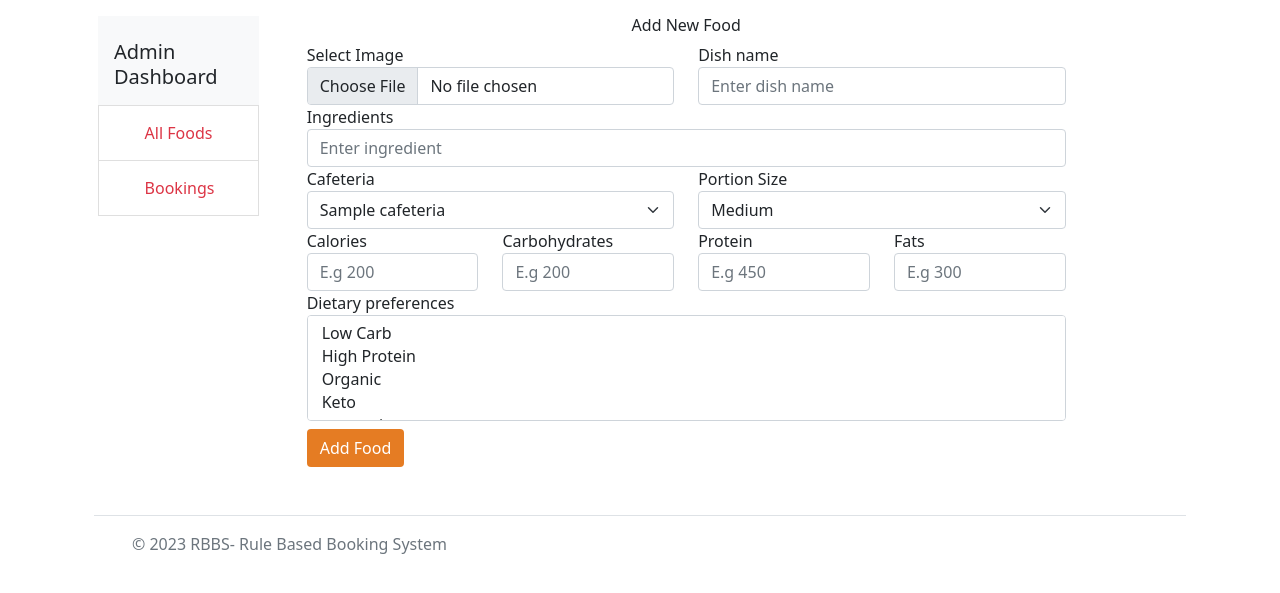
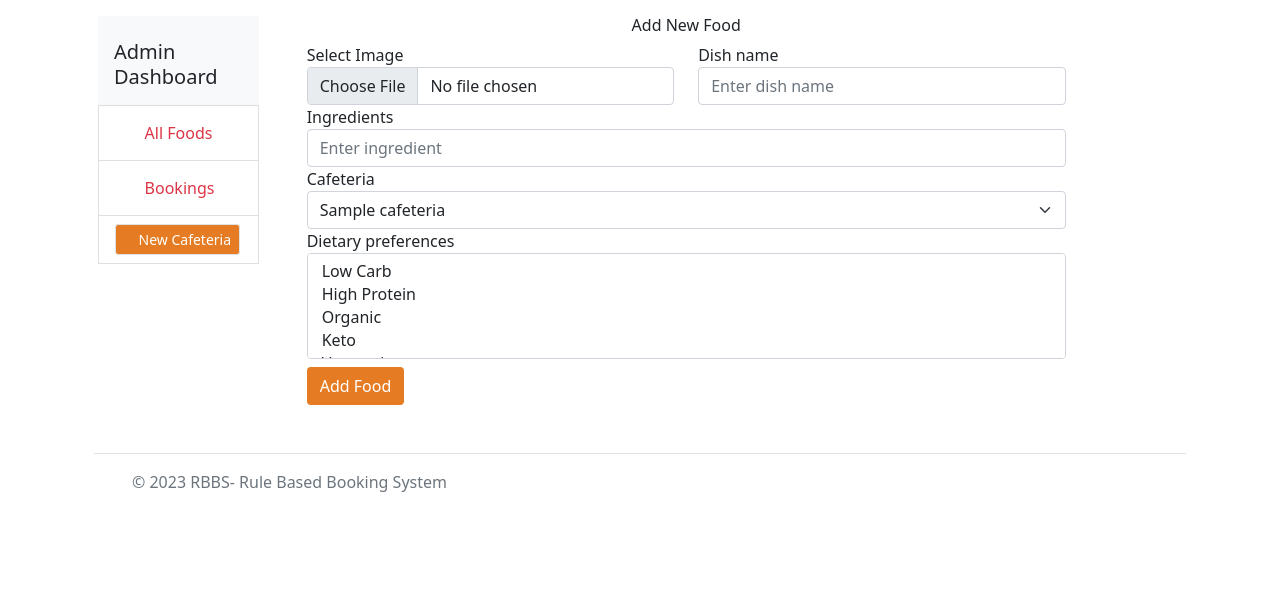
Before and after one commit to Saneeitas/rule-based-booking-system, a PHP site: page /admin/dashboard.php in a window 1280 px wide. Shown: the part 63-656 px from the top of the page. Run offline with PHP 8.4, Linux system fonts and the light colour scheme; the visitor is signed in with stand-in values (Sample User, id 1); tables that the repository leaves empty hold one stand-in row (values such as "Sample post"); some libraries are stand-ins or nearby versions; some web fonts are replaced.

Commit message:
refactoring

```diff
--- a/admin/dashboard.php
+++ b/admin/dashboard.php
@@ -41,6 +41,9 @@ require "inc/header.php"; ?>
                         <li  class="list-group-item">
                             <a href="bookings.php" class="btn text-danger">
                                 <i class="fas fa-boxes" style="color:#E57C23;"></i> Bookings</a>
+                        </li  class="list-group-item">
+                        <li  class="list-group-item">
+                        <a href="javascript:;" class="btn border btn-sm text-white" style="background-color:#E57C23;" data-bs-toggle="modal" data-bs-target="#exampleModal"><i class="fas fa-plus" ></i> New Cafeteria</a>
                         </li  class="list-group-item">
                         </div>
                     </ul>
@@ -90,7 +93,7 @@ require "inc/header.php"; ?>
                             </div>
                         </div>
                         <div class="row">
-                            <div class="col-6">
+                            <div class="col">
                                 <div class="form-group">
                                     <label for="">Cafeteria</label>
                                     <select name="cafeteria_id" class="form-select" id="">
@@ -108,42 +111,7 @@ require "inc/header.php"; ?>
                                     </select>
                                 </div>
                             </div>
-                            <div class="col-6">
-                                <div class="form-group">
-                                    <label for="">Portion Size</label>
-                                    <select name="portion_size" class="form-select" id="">
-                                            <option value="Medium">Medium</option>
-                                            <option value="Medium">Large</option>
-                                            <option value="Medium">Small</option>
-                                    </select>
-                                </div>
-                            </div>
-                        </div>
-                        <div class="row">
-                            <div class="col-3">
-                                <div class="form-group">
-                                    <label for="">Calories</label>
-                                    <input type="text" name="calories" placeholder="E.g 200" class="form-control" id="" required>
-                                </div>
-                            </div>
-                            <div class="col-3">
-                                <div class="form-group">
-                                    <label for="">Carbohydrates</label>
-                                    <input type="text" name="carbohydrates" placeholder="E.g 200" class="form-control" id="" required>
-                                </div>
-                            </div>
-                            <div class="col-3">
-                                <div class="form-group">
-                                    <label for="">Protein</label>
-                                    <input type="text" name="protein" placeholder="E.g 450" class="form-control" id="" required>
-                                </div>
-                            </div>
-                            <div class="col-3">
-                                <div class="form-group">
-                                    <label for="">Fats</label>
-                                    <input type="text" name="fats" placeholder="E.g 300" class="form-control" id="" required>
-                                </div>
-                            </div>
+
                         </div>
                         <div class="form-group">
                             <label for="">Dietary preferences</label>
@@ -153,8 +121,11 @@ require "inc/header.php"; ?>
                                 <option value="high-protein">High Protein</option>
                                 <option value="organic">Organic</option>
                                 <option value="keto">Keto</option>
-                                <option value="vegetarian">vegetarian</option>
-                                <option value="vegan">vegan</option>
+                                <option value="vegetarian">Vegetarian</option>
+                                <option value="vegan">Vegan</option>
+                                <option value="Gluten-free">Gluten-free</option>
+                                <option value="halal">Halal</option>
+                                <option value="Diary-free">Diary-free</option>
                                 <!-- Add more dietary preferences as needed -->
                             </select>
                           </div>
@@ -167,6 +138,39 @@ require "inc/header.php"; ?>
             </div>
         </div>
     </div>
+
+<!-- Modal -->
+<div class="modal fade" id="exampleModal" tabindex="-1" aria-labelledby="exampleModalLabel" aria-hidden="true">
+  <div class="modal-dialog">
+    <div class="modal-content">
+      <div class="modal-header">
+        <h5 class="modal-title" id="exampleModalLabel">New Cafeteria</h5>
+        <button type="button" class="btn-close" data-bs-dismiss="modal" aria-label="Close"></button>
+      </div>
+      <div class="modal-body">
+          <form action="" method="post">
+              <label for="">Name</label>
+              <div class="form-group">
+                  <input type="text" class="form-control" name="name" placeholder="Enter cafeteria name" id="" required>
+              </div>
+              <label for="">Location</label>
+              <div class="form-group">
+                  <input type="text" class="form-control" name="location" placeholder="Enter cafeteria location" id="" required>
+              </div>
+              <label for="">Contact Phone</label>
+              <input type="text" class="form-control" name="contact_phone" placeholder="Enter contact" id="" required>
+              <div class="my-3">
+                  <button type="submit" class="btn" style="background-color:#E57C23;" name="add_cafeteria"><i class="fas fa-plus text-light"></i></button>
+              </div>
+          </form>
+      </div>
+      <div class="modal-footer">
+        <button type="button" class="btn text-white" style="background-color: #E57C23"  data-bs-dismiss="modal">Close</button>
+      </div>
+    </div>
+  </div>
+</div>
+
     <?php
     //footer content
     require './pages/footer-home.php';
--- a/admin/inc/process.php
+++ b/admin/inc/process.php
@@ -73,19 +73,14 @@ if (isset($_POST["add_food"])) {
         $cafeteria_id = $_POST["cafeteria_id"];
         $dish_name = $_POST["name"];
         $ingredients = $_POST["ingredients"];
-        $portion_size = $_POST["portion_size"];
-        $calories = $_POST["calories"];
-        $carbohydrates = $_POST["carbohydrates"];
-        $protein = $_POST["protein"];
         $dietary_tags = implode(",", $_POST["dietary_tags"]);
-        $fats = $_POST["fats"];
         $image = $url;
 
         // Create a prepared statement
-        $stmt = $connection->prepare("INSERT INTO menu_items (cafeteria_id, dish_name, ingredients, portion_size, calories, carbohydrates, protein, fats, dietary_tags, image_url) VALUES (?, ?, ?, ?, ?, ?, ?, ?, ?, ?)");
+        $stmt = $connection->prepare("INSERT INTO menu_items (cafeteria_id, dish_name, ingredients, dietary_tags, image_url) VALUES (?, ?, ?, ?, ?)");
 
         // Bind parameters
-        $stmt->bind_param("isssssssss", $cafeteria_id, $dish_name, $ingredients, $portion_size, $calories, $carbohydrates, $protein, $fats, $dietary_tags, $image);
+        $stmt->bind_param("issss", $cafeteria_id, $dish_name, $ingredients, $dietary_tags, $image);
 
         if ($stmt->execute()) {
             // Success message
@@ -120,11 +115,6 @@ if (isset($_POST["update_food"])) {
     $name = $_POST["name"];
     $ingredients = $_POST["ingredients"];
     $cafeteria_id = $_POST["cafeteria_id"];
-    $portion_size = $_POST["portion_size"];
-    $calories = $_POST["calories"];
-    $carbohydrates = $_POST["carbohydrates"];
-    $protein = $_POST["protein"];
-    $fats = $_POST["fats"];
 
     // Check if dietary_tags is set and not empty, then implode it; otherwise, set it to an empty string
     $dietary_tags = !empty($_POST["dietary_tags"]) ? implode(",", $_POST["dietary_tags"]) : "";
@@ -133,12 +123,7 @@ if (isset($_POST["update_food"])) {
     $sql = "UPDATE menu_items
             SET dish_name = '$name',
                 ingredients = '$ingredients',
-                cafeteria_id = '$cafeteria_id',
-                portion_size = '$portion_size',
-                calories = '$calories',
-                carbohydrates = '$carbohydrates',
-                protein = '$protein',
-                fats = '$fats'";
+                cafeteria_id = '$cafeteria_id'";
 
     // If dietary_tags is not empty, update the dietary_tags column
     if (!empty($dietary_tags)) {
@@ -190,3 +175,21 @@ if (isset($_GET["approve_booking"]) && !empty($_GET["approve_booking"])) {
         $error = "Unable to approved Recipe";
     }
 }
+
+
+if (isset($_POST["add_cafeteria"])) {
+
+    $name = $_POST["name"];
+    $location = $_POST["location"];
+    $contact_phone = $_POST["contact_phone"];
+    //sql
+    $sql = "INSERT INTO cafeterias(name,location,contact_phone) VALUES ('$name','$location','$contact_phone')";
+    $query = mysqli_query($connection, $sql);
+    if ($query) {
+        //success message
+        $success = "Booking Succeefully";
+    } else {
+        $error = "Booking not successfully";
+    }
+
+}
--- a/booking.php
+++ b/booking.php
@@ -85,7 +85,7 @@ require "inc/header.php"; ?>
                     </div>
                     <div class="col-4">
                         <div class="text-center">
-                            <img style="width:250px; height:250px;" src="<?php echo $result["image_url"] ?>" alt="">
+                            <img style="width:250px; height:250px;" src="admin/<?php echo $result["image_url"] ?>" alt="">
                         </div>
 
                     </div>
--- a/dashboard.php
+++ b/dashboard.php
@@ -90,7 +90,7 @@ require "inc/header.php"; ?>
                             echo "<td>" . $result2["dish_name"] . "</td>";
                             ?>
                             <td scope="row">
-                                <img height="50" src="<?php echo $result2["image_url"]; ?>" alt=""
+                                <img height="50" src="admin/<?php echo $result2["image_url"]; ?>" alt=""
                                      style="width:50px; height:50px; object-fit:cover; object-position:center;">
                             </td>
                             <td><?php echo date("h:i a", strtotime($result["booking_time"])); ?></td>
--- a/menu.php
+++ b/menu.php
@@ -58,11 +58,10 @@ require "inc/header.php"; ?>
                     echo '<div class="card-body">';
                     echo '<h5 class="card-title">' . $row['dish_name'] . '</h5>';
                     echo '<p class="card-text">' . $row['ingredients'] . '</p>';
-                    echo '<p class="card-text"> Calories: ' . $row['calories']. ', Carbohydrates: ' . $row['carbohydrates']. ', Protein: '.$row['protein']. ', Fats: '.$row['fats'].'</p>';
                     echo '<p class="card-text">Dietary: ' . $row['dietary_tags'] . '</p>';
 
                     // Add a "Book Now" button with a link to a booking page
-                    echo '<a href="booking.php?menu_item_id=' . $row['menu_item_id'] . '" class="btn btn-primary">Book Now</a>';
+                    echo '<a href="booking.php?menu_item_id=' . $row['menu_item_id'] . '" class="btn text-white" style="background-color:#E57C23" >Book Now</a>';
 
                     echo '</div>';
                     echo '</div>';
```
Also changed, not shown: admin/edit-food.php (+6 -40 lines), admin/food.php (+0 -10 lines), inc/process.php (+3 -40 lines), index.php (+39 -22 lines), register.php (+3 -8 lines), admin/uploads/d1.PNG (added), admin/uploads/g1.PNG (added), admin/uploads/g2.PNG (added), admin/uploads/v1.PNG (added), admin/uploads/v2.PNG (added), images/Bee-Logo.png (deleted), images/bee.png (deleted), 3 other files.
